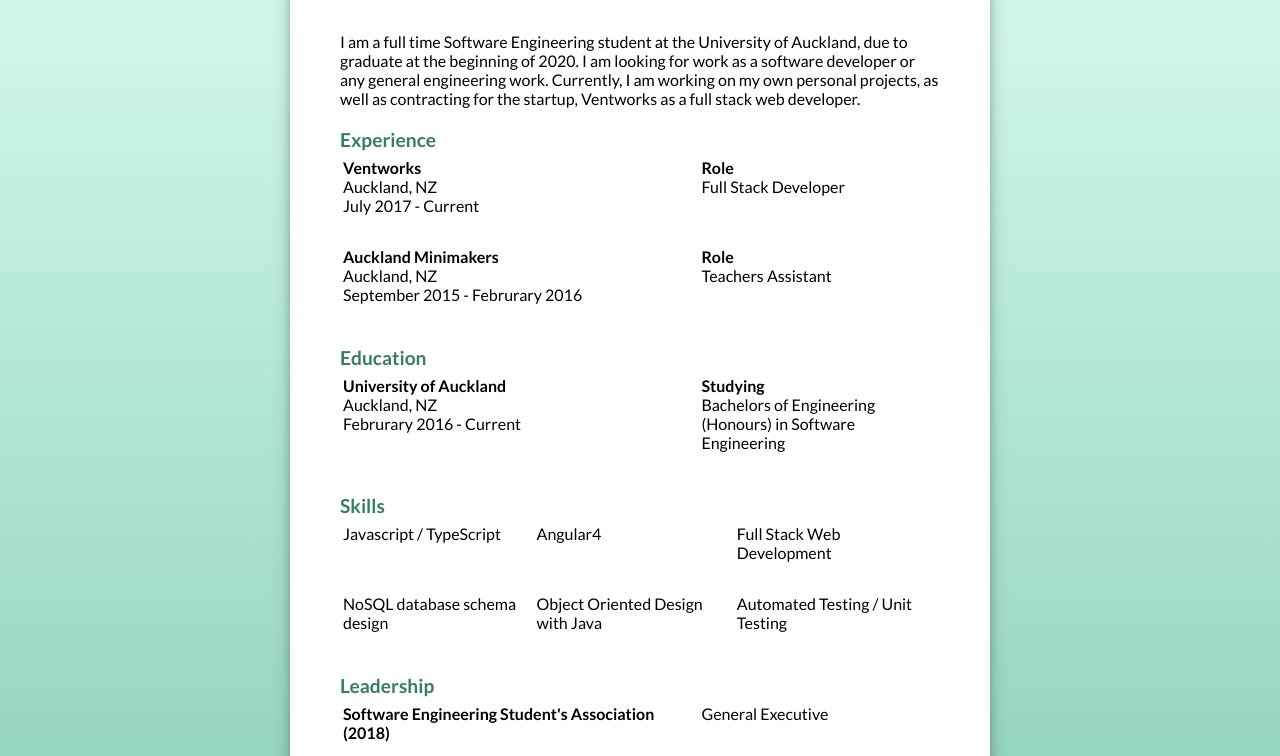
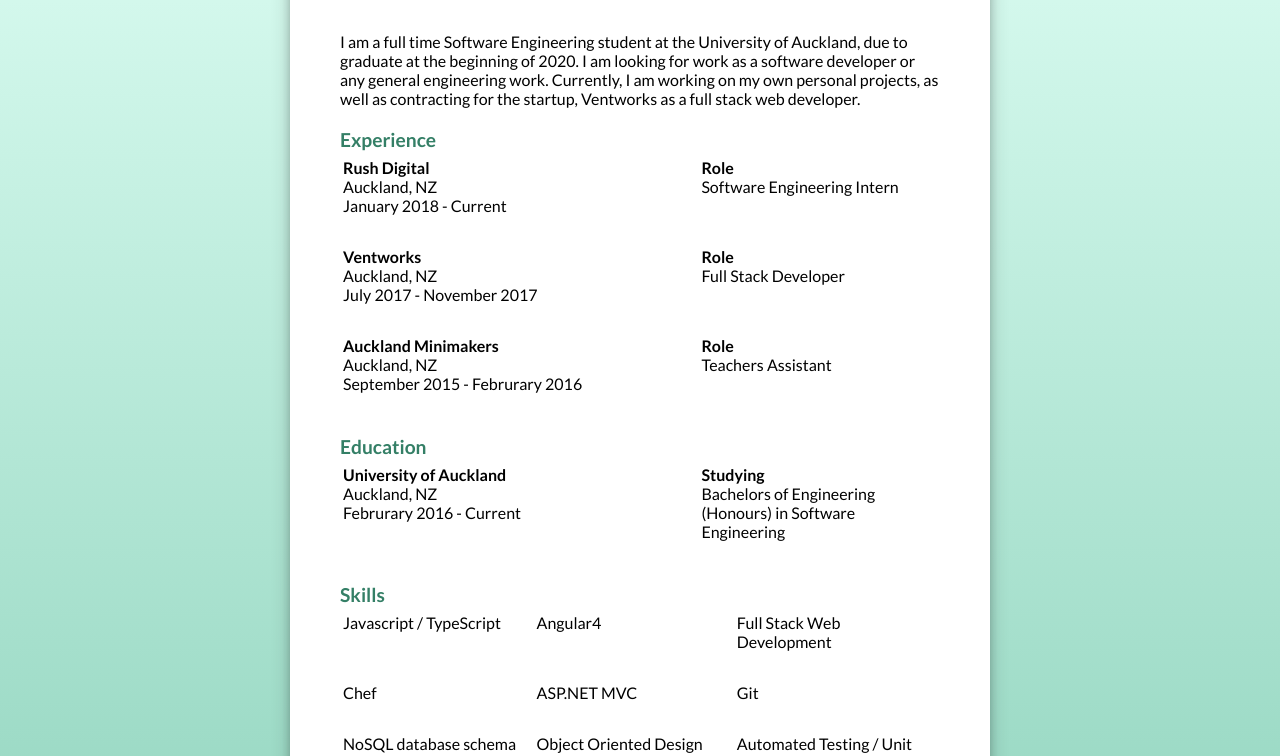
Before and after one commit to Ravid12/website, a plain HTML site: page index.html in a window 1280 px wide. Shown: the part 181-937 px from the top of the page. Drawn offline with Linux system fonts and the light colour scheme.

Commit message:
update rush

```diff
--- a/index.html
+++ b/index.html
@@ -43,9 +43,20 @@
                 <table>
                     <tr>
                         <td class="left">
+                            <div class="name">Rush Digital</div>
+                            <div class="addr">Auckland, NZ</div>
+                            <div class="duration">January 2018 - Current</div>
+                        </td>
+                        <td>
+                            <div class="name">Role</div>
+                            <div class="desc">Software Engineering Intern</div>
+                        </td>
+                    </tr>
+                    <tr>
+                        <td class="left">
                             <div class="name">Ventworks</div>
                             <div class="addr">Auckland, NZ</div>
-                            <div class="duration">July 2017 - Current</div>
+                            <div class="duration">July 2017 - November 2017</div>
                         </td>
                         <td>
                             <div class="name">Role</div>
@@ -91,6 +102,11 @@
                         <td class="skills"> Javascript / TypeScript </td>
                         <td class="skills"> Angular4 </td>
                         <td class="skills"> Full Stack Web Development </td>
+                    </tr>
+                    <tr>
+                        <td class="skills"> Chef </td>
+                        <td class="skills"> ASP.NET MVC </td>
+                        <td class="skills"> Git </td>
                     </tr>
                     <tr>
                         <td class="skills"> NoSQL database schema design </td>
```
Lines whose indentation alone changed are shown as unchanged.
